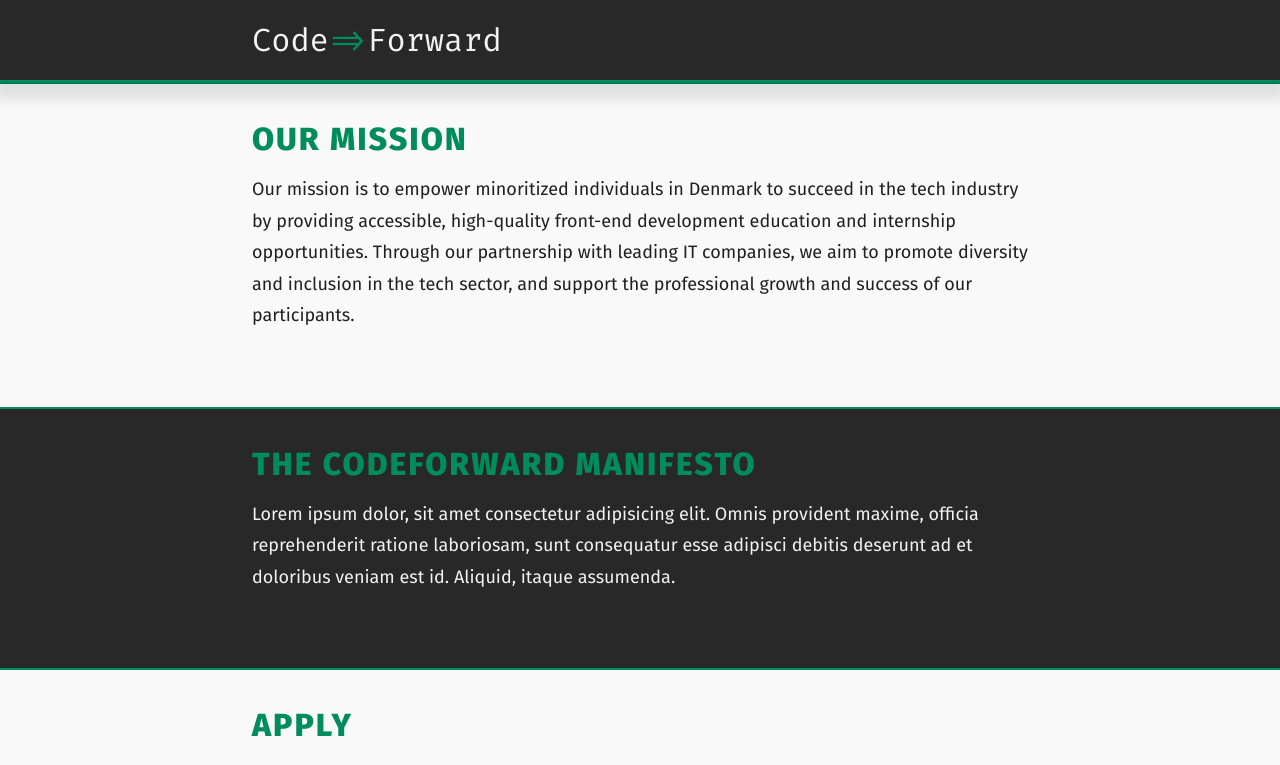
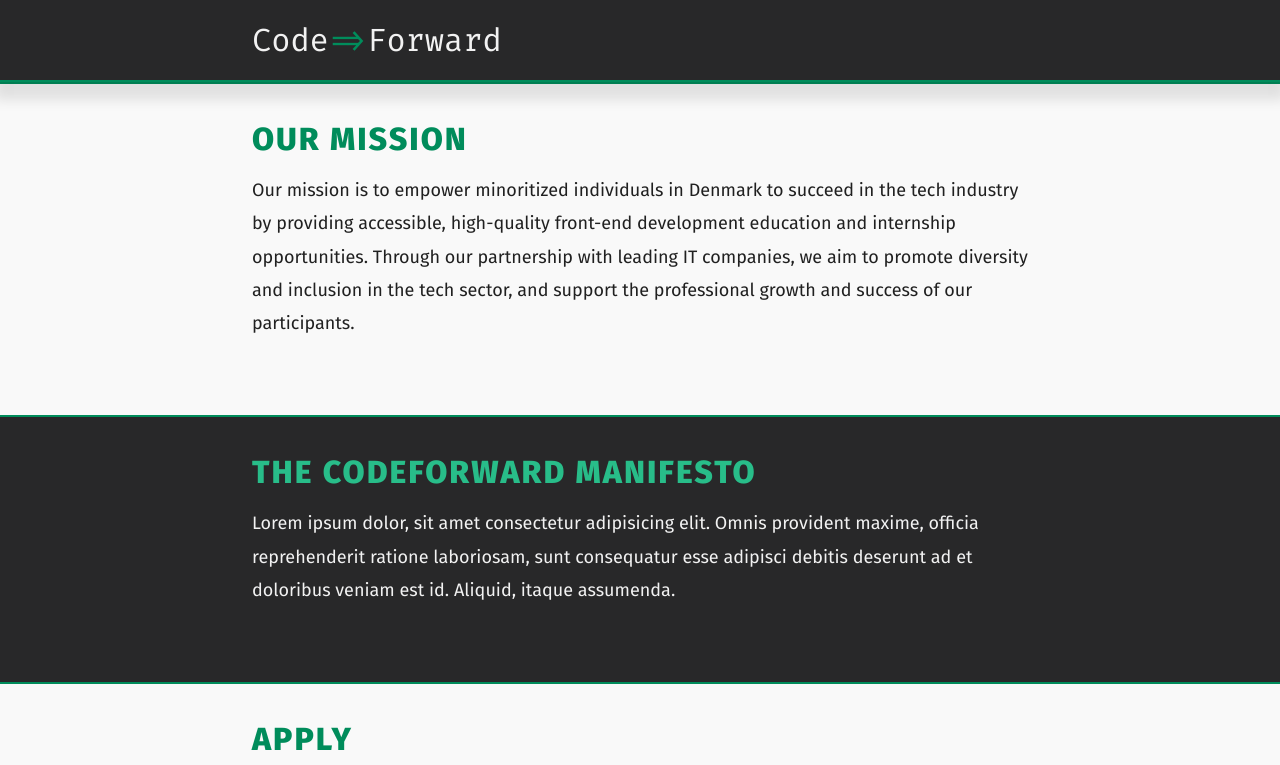
Before and after one commit to code-forward-dk/website, a React (Create React App) app: page / in a window 1280 px wide. Shown: the top 765 px of the page. Built offline with nearby package versions, Linux system fonts and the light colour scheme.

Commit message:
Style updates

```diff
--- a/src/Main.css
+++ /dev/null
@@ -1,14 +0,0 @@
-.site-main h2 {
-  color: var(--color-brand);
-  text-transform: uppercase;
-  font-weight: bold;
-  margin-bottom: 0.5em;
-  font-size: 32px;
-  letter-spacing: 2px;
-}
-
-.site-main p {
-  font-size: 18px;
-  line-height: 1.75;
-  margin-bottom: 1.5em;
-}
--- a/src/Main.tsx
+++ b/src/Main.tsx
@@ -8,8 +8,6 @@ import Team from "./Team";
 import Join from "./Join";
 import Donate from "./Donate";
 import Contact from "./Contact";
-
-import "./Main.css";
 
 const Main = () => (
   <main className="site-main">
--- a/src/Section.css
+++ b/src/Section.css
@@ -13,3 +13,22 @@
   padding-inline: 12px;
   padding-block: 36px 48px;
 }
+
+.site-section-outer-wrapper h2 {
+  color: var(--color-brand);
+  text-transform: uppercase;
+  font-weight: bold;
+  margin-bottom: 0.5em;
+  font-size: 32px;
+  letter-spacing: 2px;
+}
+
+.site-section-outer-wrapper.is-dark h2 {
+  color: var(--color-brand-light);
+}
+
+.site-section-outer-wrapper p {
+  font-size: 18px;
+  line-height: 1.85;
+  margin-bottom: 1.5em;
+}
--- a/src/index.css
+++ b/src/index.css
@@ -23,6 +23,7 @@ body {
   color: hsl(0deg 0% 12.5%);
 
   --color-brand: #008c5b;
+  --color-brand-light: #28bd89;
   --color-brand-dark: #006642;
   --color-black: #282829;
   --color-white: #f2f2f2;
```
